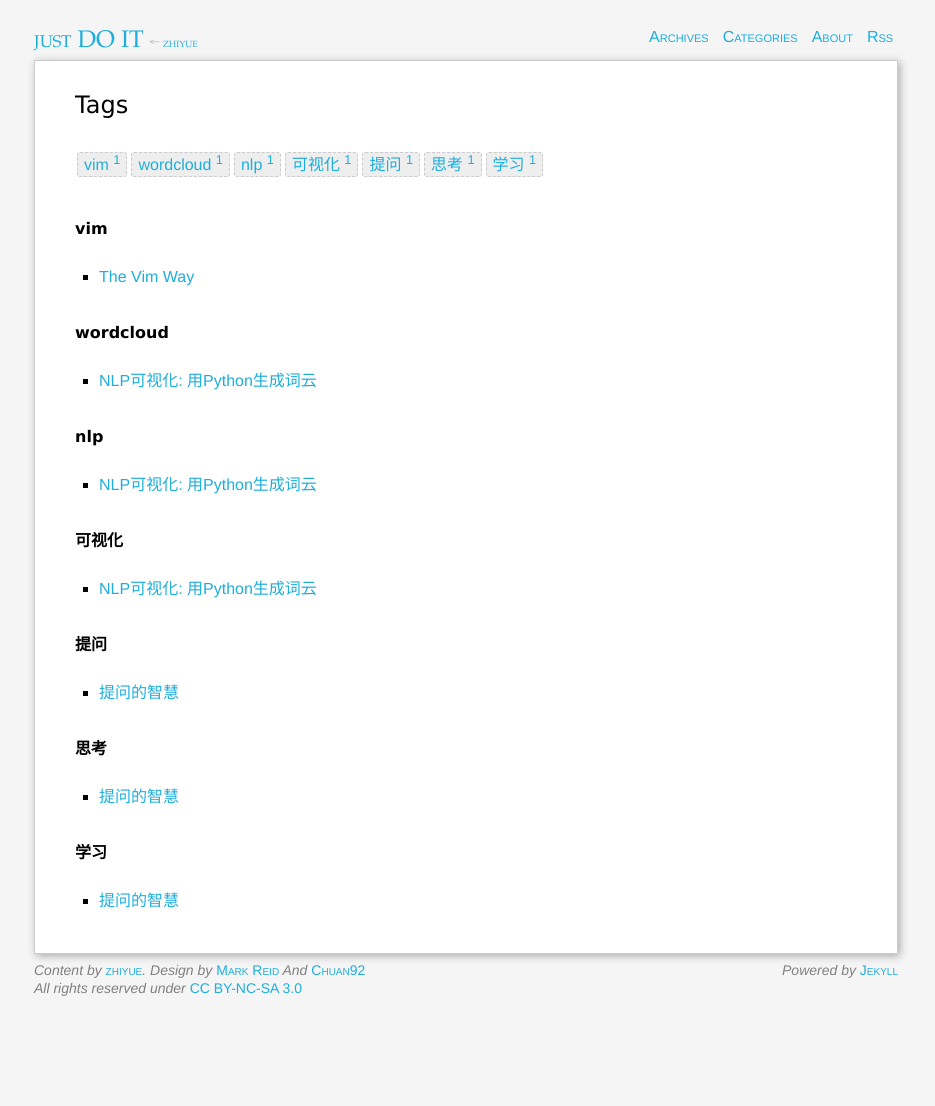
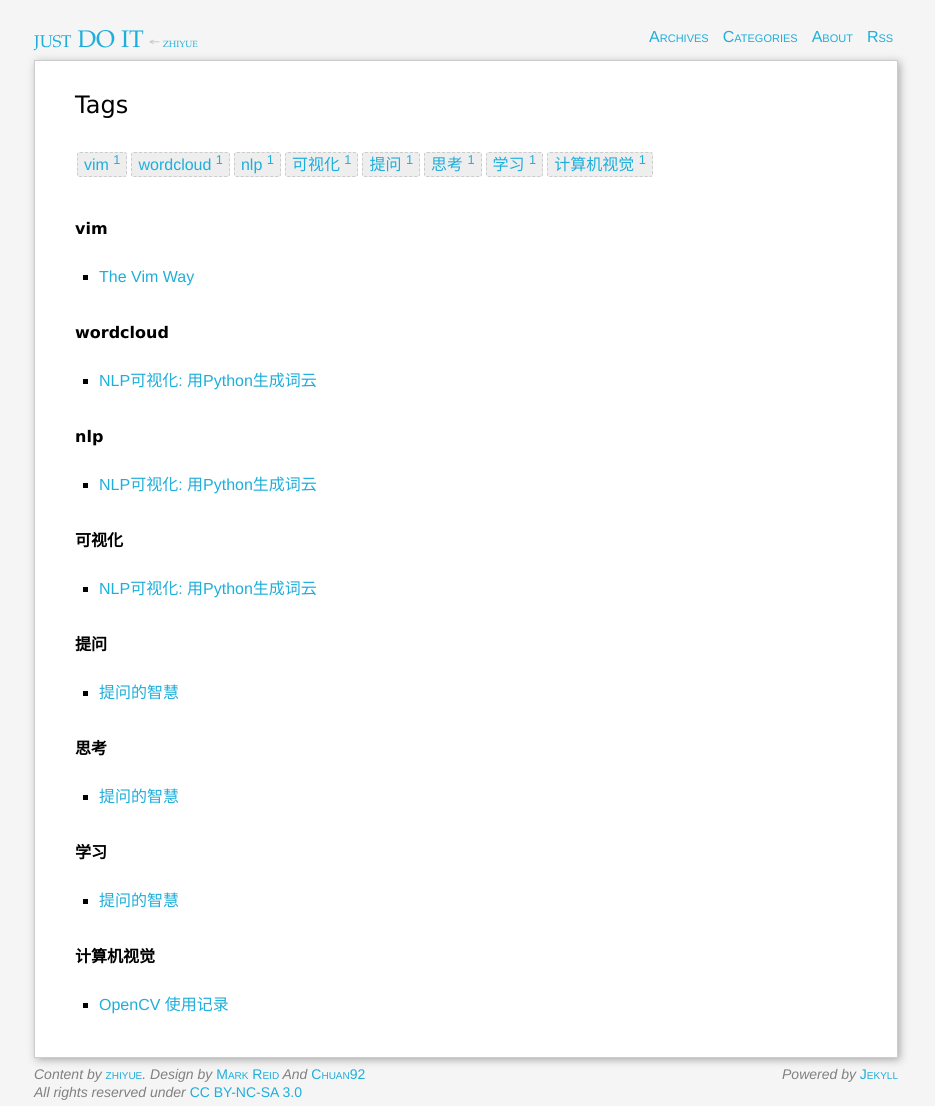
Before and after one commit to zhiyue-archive/me.printf.me, a Jekyll site: the page built from tags.html, in a window 1280 px wide. Shown: the whole page, without its empty margins (174-1109 px from the left). Built offline with Jekyll 4.4.1, drawn with Linux system fonts in a browser that asks for light colours; Markdown is read by kramdown in place of the engine named in the settings; before the commit the page ends 1002 px from its top, so only the background shows below that.

Commit message:
Update 2018-01-18-how-to-use-opencv.md

```diff
--- a/_posts/2018-01-18-how-to-use-opencv.md
+++ b/_posts/2018-01-18-how-to-use-opencv.md
@@ -1,4 +1,12 @@
-# OpenCV 使用记录
+---
+layout: post
+title: "OpenCV 使用记录"
+description: ""
+category: 技术
+tags: [ 计算机视觉]
+---
+
+
 ## 1.安装
 ### 1.1 windows
 ### 1.2 linux (Debian)
```
